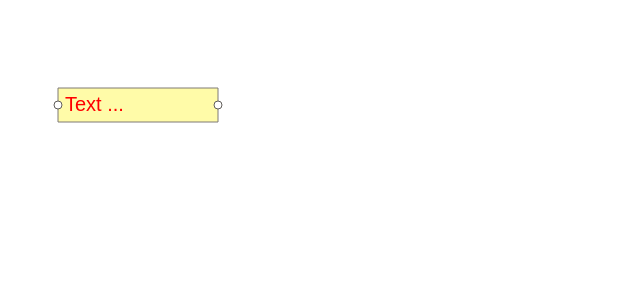
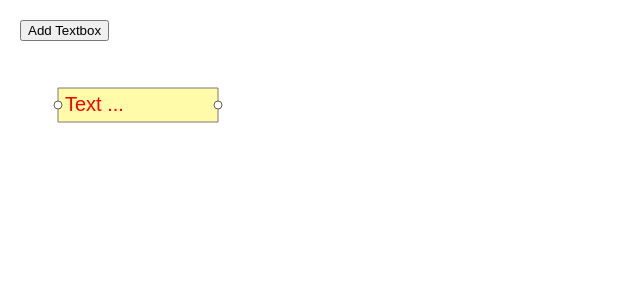
Before and after one commit to chamodi29/konva-angular-textbox, an Angular app: page / in a window 1280 px wide. Shown: the top 300 px of the page, without its empty margins (0-640 px from the left). Built offline with nearby package versions, Linux system fonts and the light colour scheme.

Commit message:
A button added to add multiple textboxes

```diff
--- a/angular.json
+++ b/angular.json
@@ -27,12 +27,19 @@
             "inlineStyleLanguage": "scss",
             "assets": [
               "src/favicon.ico",
-              "src/assets"
+              "src/assets",
+              {
+                "glob": "**/*",
+                "input": "node_modules/konva",
+                "output": "/assets/konva"
+              }
             ],
             "styles": [
               "src/styles.scss"
             ],
-            "scripts": []
+            "scripts": [
+              "./node_modules/konva/konva.min.js"
+            ]
           },
           "configurations": {
             "production": {
@@ -90,12 +97,19 @@
             "inlineStyleLanguage": "scss",
             "assets": [
               "src/favicon.ico",
-              "src/assets"
+              "src/assets",
+              {
+                "glob": "**/*",
+                "input": "node_modules/konva",
+                "output": "/assets/konva"
+              }
             ],
             "styles": [
               "src/styles.scss"
             ],
-            "scripts": []
+            "scripts": [
+              "./node_modules/konva/konva.min.js"
+            ]
           }
         }
       }
--- a/src/app/app.component.html
+++ b/src/app/app.component.html
@@ -1 +1,3 @@
 <div id="container"></div>
+
+<button class="txt-button" (click)="addTextbox()">Add Textbox</button>
--- a/src/app/app.component.scss
+++ b/src/app/app.component.scss
@@ -0,0 +1,9 @@
+.container {
+    position: relative;
+  }
+
+  .txt-button {
+    position: absolute;
+    top: 20px;
+    left: 20px;
+  }
--- a/src/app/app.component.ts
+++ b/src/app/app.component.ts
@@ -8,18 +8,20 @@ import Konva from 'konva';
 })
 export class AppComponent implements AfterViewInit {
   title: string = 'My App';
+  private stage: Konva.Stage | null = null;
 
   ngAfterViewInit(): void {
     const width = window.innerWidth;
     const height = window.innerHeight;
-    const stage = new Konva.Stage({
+
+    this.stage = new Konva.Stage({
       container: 'container',
       width: width,
       height: height,
     });
 
     const layer = new Konva.Layer();
-    stage.add(layer);
+    this.stage.add(layer);
 
     const textNode = new Konva.Text({
       text: 'Text ...',
@@ -86,13 +88,18 @@ export class AppComponent implements AfterViewInit {
       // how to find it?
 
       // at first let's find the position of the text node relative to the stage:
-      const textPosition = textNode.absolutePosition();
+      // Declare the textPosition variable
+      let textPosition: Konva.Vector2d;
+      textPosition = textNode.absolutePosition();
+      const container = this.stage?.container();
+      let areaPosition: { x: number, y: number } = { x: 0, y: 0 }; // Default value
 
-      // so the position of the textarea will be the sum of the positions above:
-      const areaPosition = {
-        x: stage.container().offsetLeft + textPosition.x,
-        y: stage.container().offsetTop + textPosition.y,
-      };
+      if (container) {
+        areaPosition = {
+          x: container.offsetLeft + textPosition.x,
+          y: container.offsetTop + textPosition.y,
+        };
+      }
 
       // create textarea and style it
       const textarea = document.createElement('textarea');
@@ -214,5 +221,221 @@ export class AppComponent implements AfterViewInit {
         window.addEventListener('click', handleOutsideClick);
       });
     })
+
+    // // Create the button element
+    // const addButton = document.createElement('button');
+    // addButton.textContent = 'Add Textbox';
+    // document.body.appendChild(addButton);
+
+    // // Add an event listener to handle the button click
+    // addButton.addEventListener('click', () => {
+    //   this.addTextbox();
+    // });
+
+    //this.addTextbox();
   }
+  addTextbox(): void {
+    if (this.stage) {
+
+      const textNode = new Konva.Text({
+        text: 'New Textbox',
+        x: 50,
+        y: 160,
+        fontSize: 20,
+        fill: '#FF0000',
+        padding: 7,
+        draggable: true,
+        width: 160,
+      });
+
+      const rect = new Konva.Rect({
+        x: 50,
+        y: 160,
+        width: textNode.width(),
+        height: textNode.height(),
+        fill: '#FFF753',
+        draggable: true,
+        opacity: 0.5,
+      });
+
+      const tr = new Konva.Transformer({
+        nodes: [textNode, rect],
+        keepRatio: false,
+        rotateEnabled: false,
+        borderStroke: '#7E7A76',
+        anchorSize: 8,
+        anchorStroke: '#605D5A',
+        anchorCornerRadius: 50,
+        enabledAnchors: ['middle-left', 'middle-right'],
+        boundBoxFunc: function (oldBox, newBox) {
+          newBox.width = Math.max(30, newBox.width);
+          return newBox;
+        },
+      });
+
+      rect.on('transform', function () {
+        // reset scale, so only width is changing by transformer
+        textNode.setAttrs({
+          width: textNode.width() * textNode.scaleX(),
+          scaleX: 1,
+        });
+        rect.setAttrs({
+          width: textNode.width(),
+          height: textNode.height(),
+          scaleX: 1,
+        });
+      });
+
+      textNode.on('dblclick dbltap', () => {
+        // hide text node and transformer:
+        textNode.hide();
+        tr.show();
+
+        // create textarea over canvas with absolute position
+        // first we need to find position for textarea
+        // how to find it?
+
+        // at first let's find the position of the text node relative to the stage:
+        // Declare the textPosition variable
+        let textPosition: Konva.Vector2d;
+        textPosition = textNode.absolutePosition();
+        const container = this.stage?.container();
+        let areaPosition: { x: number, y: number } = { x: 0, y: 0 }; // Default value
+
+        if (container) {
+          areaPosition = {
+            x: container.offsetLeft + textPosition.x,
+            y: container.offsetTop + textPosition.y,
+          };
+        }
+
+        // create textarea and style it
+        const textarea = document.createElement('textarea');
+        document.body.appendChild(textarea);
+
+        // apply many styles to match the text on canvas as closely as possible
+        // remember that text rendering on canvas and on the textarea can be different
+        // and sometimes it is hard to make them 100% the same, but we will try...
+        textarea.value = textNode.text();
+        textarea.style.position = 'absolute';
+        textarea.style.top = areaPosition.y + 'px';
+        textarea.style.left = areaPosition.x + 'px';
+        textarea.style.width = textNode.width() - textNode.padding() * 2 + 'px';
+        textarea.style.height = textNode.height() - textNode.padding() * 2 + 'px';
+        textarea.style.fontSize = textNode.fontSize() + 'px';
+        textarea.style.border = 'none';
+        textarea.style.padding = '7px';
+        textarea.style.margin = '0px';
+        textarea.style.overflow = 'hidden';
+        textarea.style.background = 'none';
+        textarea.style.outline = 'none';
+        textarea.style.resize = 'none';
+        textarea.style.lineHeight = textNode.lineHeight().toString();
+        textarea.style.fontFamily = textNode.fontFamily();
+        textarea.style.transformOrigin = 'left top';
+        textarea.style.textAlign = textNode.align();
+        textarea.style.color = textNode.fill();
+        let rotation = textNode.rotation();
+        let transform = '';
+        if (rotation) {
+          transform += 'rotateZ(' + rotation + 'deg)';
+        }
+
+        let px = 0;
+        // also, we need to slightly move the textarea on Firefox
+        // because it jumps a bit
+        const isFirefox = /^((?!chrome|android).)*safari/i.test(navigator.userAgent);
+        if (isFirefox) {
+          px += 2 + Math.round(textNode.fontSize() / 20);
+        }
+        transform += 'translateY(-' + px + 'px)';
+
+        textarea.style.transform = transform;
+
+        // reset height
+        textarea.style.height = 'auto';
+        // after the browser resizes it, we can set the actual value
+        textarea.style.height = textarea.scrollHeight + 3 + 'px';
+
+        textarea.focus();
+
+        function removeTextarea() {
+          if (textarea.parentNode) {
+            textarea.parentNode.removeChild(textarea);
+            window.removeEventListener('click', handleOutsideClick);
+            textNode.show();
+            tr.show();
+            tr.forceUpdate();
+          }
+        }
+
+        function setTextareaWidth(newWidth: number) {
+          if (!newWidth) {
+            // set width for placeholder
+            newWidth = textNode.text().length * textNode.fontSize();
+          }
+          // some extra fixes on different browsers
+          const isSafari = /^((?!chrome|android).)*safari/i.test(navigator.userAgent);
+          const isFirefox = navigator.userAgent.toLowerCase().indexOf('firefox') > -1;
+          if (isSafari || isFirefox) {
+            newWidth = Math.ceil(newWidth);
+          }
+
+          const isEdge = document.DOCUMENT_NODE || /Edge/.test(navigator.userAgent);
+          if (isEdge) {
+            newWidth += 1;
+          }
+          textarea.style.width = newWidth + 'px';
+        }
+
+        textarea.addEventListener('keydown', function (e) {
+          // hide on enter
+          // but don't hide on shift + enter
+          if (e.keyCode === 13 && !e.shiftKey) {
+            textNode.text(textarea.value);
+            removeTextarea();
+            tr.hide();
+          }
+          // on esc do not set value back to node
+          if (e.keyCode === 27) {
+            removeTextarea();
+            tr.hide();
+          }
+        });
+
+        textarea.addEventListener('keydown', function (e) {
+          const scale = textNode.getAbsoluteScale().x;
+          setTextareaWidth(textNode.width() * scale);
+          textNode.text(textarea.value);
+          textarea.style.height = 'auto';
+          textarea.style.height = textarea.scrollHeight + textNode.fontSize() + 'px';
+
+          rect.setAttrs({
+            width: textNode.width() + textNode.padding() * 2 + 2,
+            height: textNode.height() + textNode.padding() * 2 - 14
+          });
+        });
+
+        function handleOutsideClick(e: MouseEvent) {
+          if (e.target !== textarea) {
+            textNode.text(textarea.value);
+            removeTextarea();
+            tr.hide();
+            layer.batchDraw(); // Force redraw to update the stage
+          }
+        }
+
+        setTimeout(() => {
+          window.addEventListener('click', handleOutsideClick);
+        });
+      })
+
+      const layer = this.stage.findOne('Layer') as Konva.Layer; // Type assertion
+      layer.add(rect);
+      layer.add(textNode);
+      layer.add(tr);
+      layer.batchDraw();
+    }
+  }
+
 }
--- a/tsconfig.json
+++ b/tsconfig.json
@@ -16,6 +16,8 @@
     "experimentalDecorators": true,
     "moduleResolution": "node",
     "importHelpers": true,
+    "esModuleInterop": true,
+    "resolveJsonModule": true,
     "target": "ES2022",
     "module": "ES2022",
     "useDefineForClassFields": false,
```
